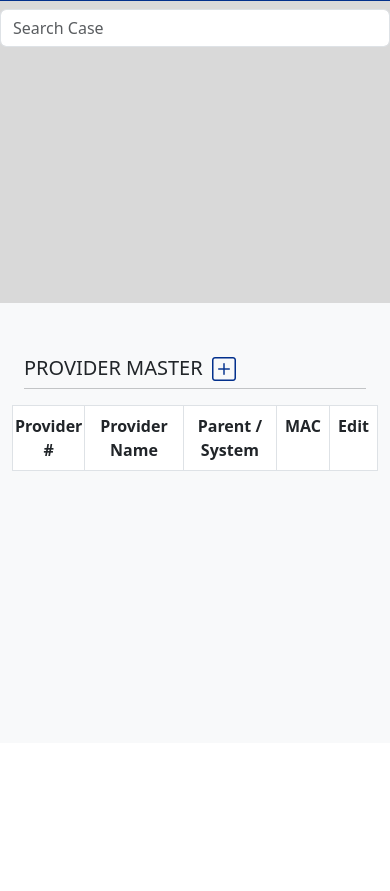
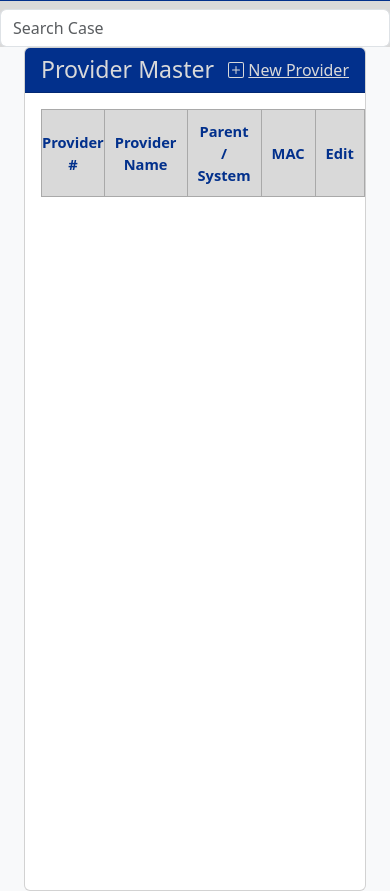
Before and after one commit to rgienko/appeals, a Django app: page /provider-master/ in a window 390 px wide. Shown: the part 101-992 px from the top of the page. Before the commit the page ends 572 px from the top, so only its background shows below. Run offline with Django 3.2, Linux system fonts and the light colour scheme; data that the repository does not hold is empty; some libraries are stand-ins or nearby versions.

Commit message:
Updated provider master - view, create and edit.

```diff
--- a/app/forms.py
+++ b/app/forms.py
@@ -1,6 +1,6 @@
 from django import forms
 from django.core.exceptions import ValidationError
-from django.utils.translation import ugettext_lazy as _
+from django.utils.translation import gettext_lazy as _
 
 from .models import *
 from datetime import datetime, date, timedelta
--- a/app/templates/main/providerMaster.html
+++ b/app/templates/main/providerMaster.html
@@ -4,16 +4,17 @@
 {% load humanize %}
 
 <div class="container-fluid">
-    <div class="row mt-5 mb-0">
-        <h5 class="font-weight-bold text-uppercase ml-5 pt-1">
-            Provider Master
-            <a class="mx-1" data-toggle="tooltip" data-placement="bottom" title="New Provider" href="{% url 'new-provider' %}"><i class="bi bi-plus-square" style="font-size:24px;"></i></a>
-        </h5>
+    <div class="row mb-0 d-flex justify-content-center">
+        <div class="col-lg-10 col-md-12">
+            <div class="card vh-100">
+                <div class="card-header srg-bg-primary sticky-top d-flex justify-content-between">
+                    <span class="fs-3 display-4 srg-text-secondary">Provider Master</span>
+                    <a class="fs-6 d-flex srg-text-secondary align-items-center gap-1" href="{% url 'new-provider' %}">
+                        <svg class="bi"><use xlink:href="#plus-fill"></use></svg>New Provider</a>
                 </div>
-    <hr class="mt-0"/>
-    <div class="row">
-        <table class="table table-bordered">
-            <tr class="table-header">
+                <div class="card-body vh-100 overflow-auto">
+                    <table class="srg-table" style="font-size:11pt;">
+                        <tr class="">
                             <th scope="col" class="text-center px-0">Provider #</th>
                             <th scope="col" class="text-center">Provider Name</th>
                             <th scope="col" class="text-center">Parent / System</th>
@@ -24,14 +25,17 @@
                         <tr>
                             <td class="text-center px-0"><a href="">{{ provider.providerID }}</a></td>
                             <td>{{ provider.providerID__providerName|title }}</td>
-                <td>{{ provider.getParentName }}</td>
-                <td class="text-center">{% if provider.fiID %}{{ provider.fiID }}{% else %}{% endif %}</td>
+                            <td>{{ provider.providerID__parentID__parentFullName }}</td>
+                            <td class="text-center">{{ provider.providerID__fiID__fiName }} ({{ provider.providerID__fiID__fiJurisdiction }})</td>
                             <td class="text-center"><a href="{% url 'update-provider' provider.providerID %}">Edit</a></td>
                         </tr>
                         {% endfor %}
                     </table>
                 </div>
             </div>
+        </div>
+    </div>
+</div>
 
 
 {% endblock %}
--- a/app/views.py
+++ b/app/views.py
@@ -5,7 +5,7 @@
 from io import BytesIO
 
 from django.contrib import auth, messages
-from django.db.models import Sum, Q
+from django.db.models import Sum, Q, Count
 from django.http import HttpResponse, HttpResponseRedirect
 from django.shortcuts import render, redirect, get_object_or_404
 from django.urls import reverse
@@ -193,6 +193,7 @@
         form = self.form_class(request.POST)
         context['form'] = form
         context['formName'] = 'Add Provider'
+        context['today'] = datetime.datetime.now() - datetime.timedelta(hours=6)
         return render(request, self.template_name, context)
 
 
@@ -213,14 +214,18 @@
 
     context['form'] = form
     context['formName'] = 'Update Provider'
+    context['today'] = date.today()
     return render(request, 'create/create_form.html', context)
 
 
 def providerMasterView(request):
     context = initialize_context(request)
     # all_providers = TblProviderNameMaster.objects.all()
-    all_clients = TblProviderNameMaster.objects.filter(providerIsClient=1).order_by('parentID', 'providerID')
-    allProviders = TblProviderMaster.objects.values('providerID', 'providerID__providerName')
+    # all_clients = TblProviderNameMaster.objects.filter(providerIsClient=1).order_by('parentID', 'providerID')
+    allProviders = (TblProviderMaster.objects.values('providerID', 'providerID__providerName',
+                                                     'providerID__fiID__fiName', 'providerID__fiID__fiJurisdiction',
+                                                     'providerID__parentID__parentFullName')
+                    .annotate(pcount=Count('providerID')).order_by('providerID__parentID__parentFullName', 'providerID'))
     context['allProviders'] = allProviders
     context['today'] = date.today()
     return render(request, 'main/providerMaster.html', context)
--- a/requirements.txt
+++ b/requirements.txt
@@ -1,7 +1,7 @@
 arabic-reshaper==2.1.1
 asgiref==3.3.1
-Django==3.0
-django-filter==2.4.0
+Django
+django-filter
 django-mssql-backend==2.8.1
 future==0.18.2
 gunicorn
```
Also changed, not shown: app/templates/create/create_form.html (+7 -5 lines). Lines whose indentation alone changed are shown as unchanged.
